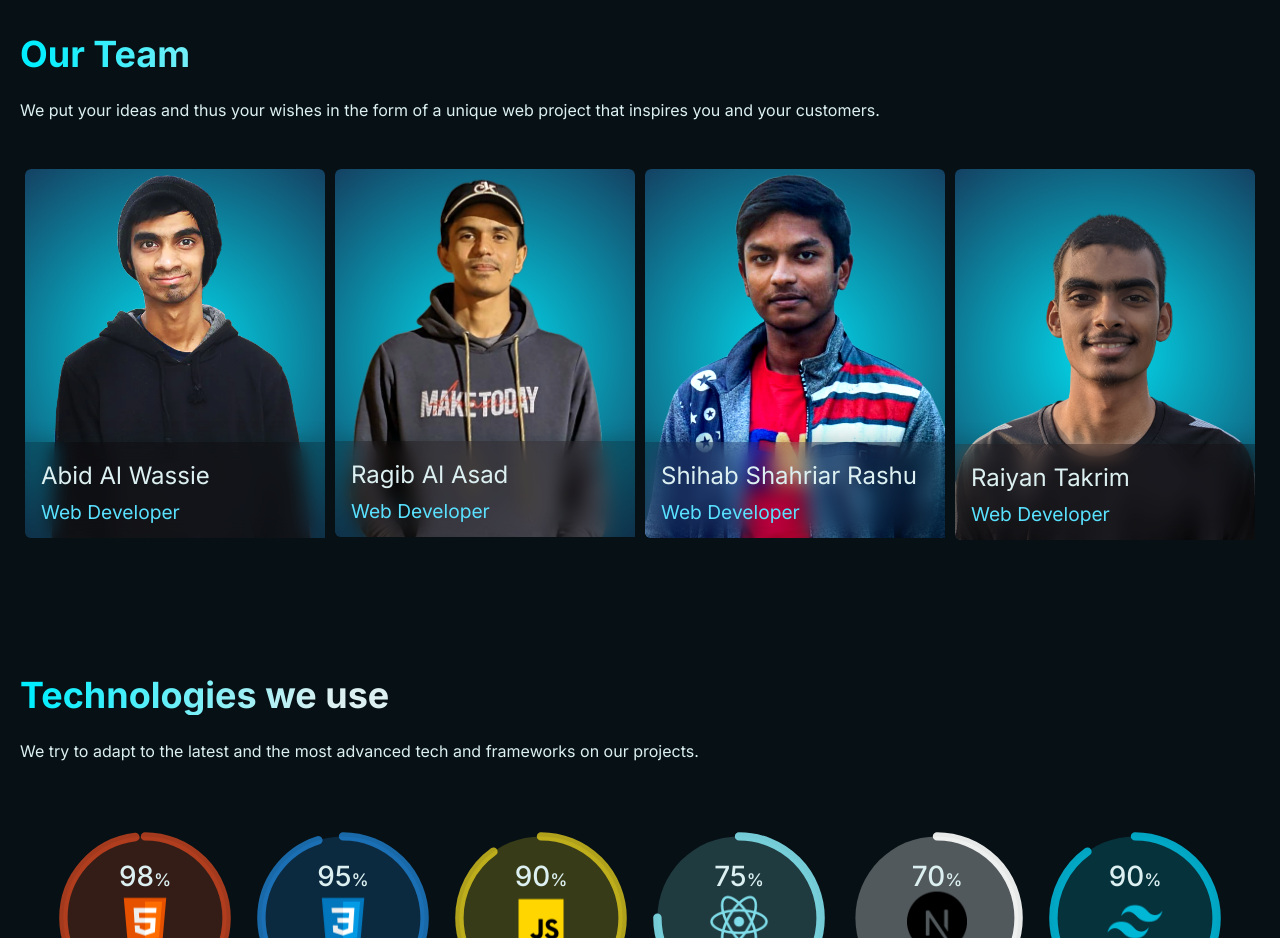
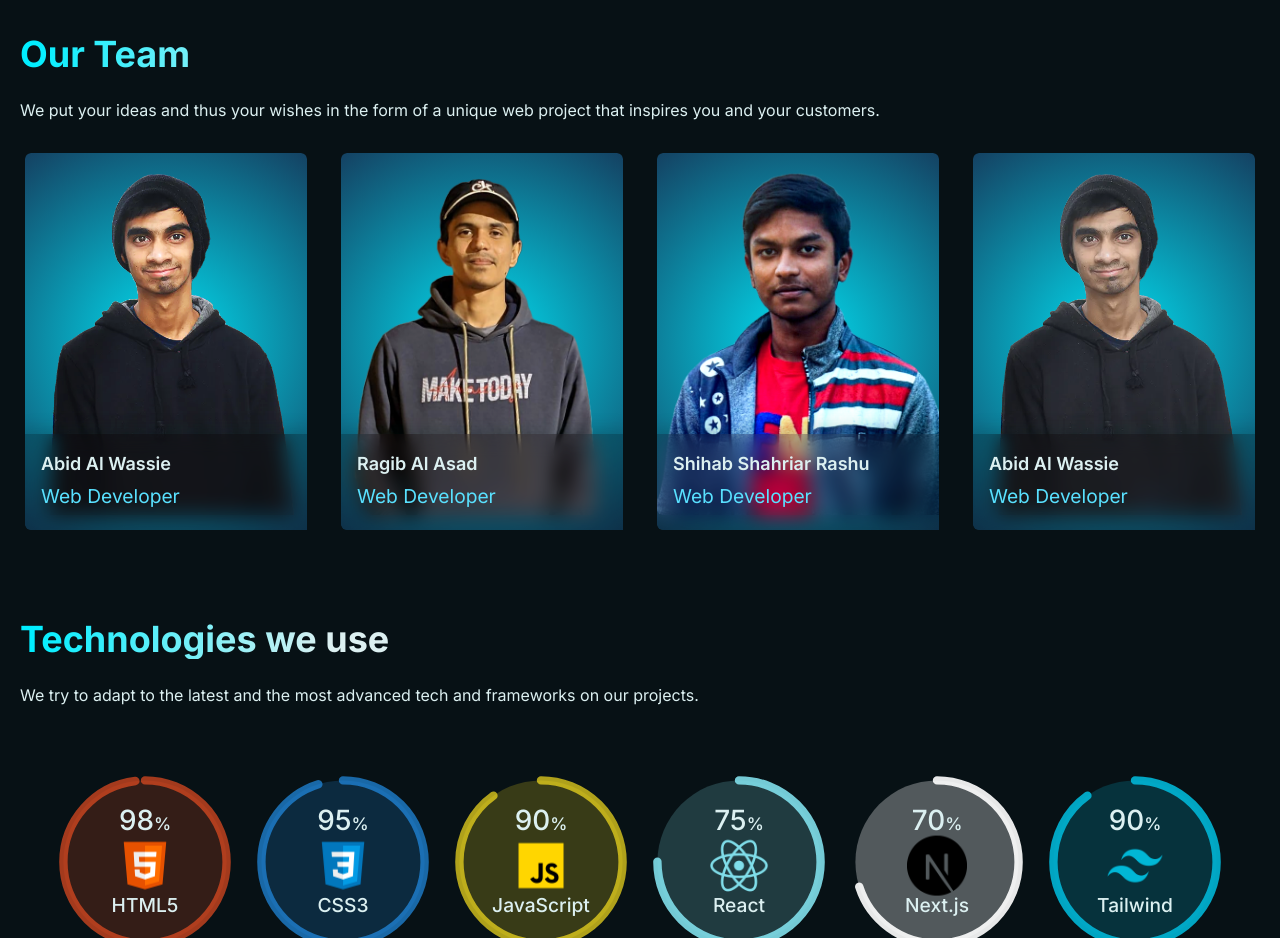
Before and after one commit to DEVELEVEN-io/develeven-io, a Next.js app: page / in a window 1280 px wide. Shown: the part 1820-2758 px from the top of the page. Built offline with nearby package versions, Linux system fonts and the light colour scheme.

Commit message:
making the team member cards dynamically generate

```diff
--- a/components/Team/Team.jsx
+++ b/components/Team/Team.jsx
@@ -1,88 +1,85 @@
 import { images } from "../../constants";
 import Image from 'next/image';
-import { FaLinkedin, FaGithub, FaYoutube, FaGlobe, FaFacebook, FaTelegram } from 'react-icons/fa';
+import { FaLinkedin, FaGithub, FaYoutube, FaGlobe } from 'react-icons/fa';
+
+const teamMembers = [
+  {
+    name: "Abid Al Wassie",
+    image: images.portrait_abid_md,
+    title: "Web Developer",
+    description: "Abid Al Wassie is a Senior Developer at DevEleven-io. He is a Full-Stack Developer. He is the creator of oneManDev.",
+    links: {
+      website: "https://abidalwassie.me",
+      github: "https://github.com/AbidAlWassie",
+      youtube: "https://youtube.com/@oneManDev",
+      linkedin: "https://www.linkedin.com/in/abidalwassie"
+    }
+  },
+  {
+    name: "Ragib Al Asad",
+    image: images.portrait_ragib_md,
+    title: "Web Developer",
+    description: "Ragib Al Asad is a senior backend developer of DevEleven-io with 4+ years of experience. He is the founder of DevEleven.",
+    links: {
+      website: "https://facebook.com/ragibalasad",
+      github: "https://github.com/ragibalasad",
+      youtube: "https://youtube.com/@ragibalasad",
+      linkedin: "https://www.linkedin.com/in/ragibalasad"
+    }
+  },
+  {
+    name: "Shihab Shahriar Rashu",
+    image: images.portrait_rashu_md,
+    title: "Web Developer",
+    description: "Shihab Shahriar Rashu is one of the team members of DevEleven-io. He is a web developer specializing in JavaScript and Python programming languages.",
+    links: {
+      website: "https://facebook.com/mdshihabshahriar.rashu",
+      github: "https://github.com/muhammadshihab",
+      youtube: "https://youtube.com/",
+      linkedin: "https://www.linkedin.com/"
+    }
+  },
+  {
+    name: "Abid Al Wassie",
+    image: images.portrait_1_md,
+    title: "Web Developer",
+    description: "Abid Al Wassie is the senior developer of DevEleven-io. He is a full stack developer with 4+ years of experience. He is the creator of oneManDev.",
+    links: {
+      website: "https://abidalwassie.me",
+      github: "https://github.com/AbidAlWassie",
+      youtube: "https://youtube.com/@oneManDev",
+      linkedin: "https://www.linkedin.com/in/abidalwassie"
+    }
+  }
+];
+
 const Team = () => {
   return (
     <section id="team" className="container flex flex-col justify-between mx-auto mt-14 w-full">
       <h2 className="text-4xl font-bold text-gradient my-2">Our Team</h2>
       <p className="my-4">We put your ideas and thus your wishes in the form of a unique web project that inspires you and your customers.</p>
 
-      <div className="memberCards row flex flex-row my-4">
-
-        <div className="memberCard bg-bglight rounded-t-md rounded-l-md rounded-b-none flex flex-col mx-auto">
-          <Image src={images.portrait_abid_md} alt="Logo" width={300} height={300}/>
-          <div className="memberGradient absolute inset-0 rounded-t-md rounded-l-md rounded-b-none" />
-          <div className="memberInfo flex flex-col mx-auto">
-            <span className="memberName mb-1">Abid Al Wassie</span>
-            <span className="memberTitle text-highlight my-0">Web Developer</span>
-            <div className="memberDesc">
-              <p className="memberText">Abid Al Wassie is a Senior Developer at DevEleven-io. He&apos; a Full-Stack Developer. He is the creator of <a className="text-cyanblue underline font-semibold" href="https://youtube.com/@oneManDev" target="_blank">oneManDev</a>.</p>
-              <ul className="memberLinks flex">
-                <li className="memberLink text-4xl mx-auto px-4 pb-4 pt-8"><a href="https://abidalwassie.me" target="_blank"><FaGlobe /></a></li>
-                <li className="memberLink text-4xl mx-auto px-4 pb-4 pt-8"><a href="https://github.com/AbidAlWassie" target="_blank"><FaGithub /></a></li>
-                <li className="memberLink text-4xl mx-auto px-4 pb-4 pt-8"><a href="https://youtube.com/@oneManDev" target="_blank"><FaYoutube /></a></li>
-                <li className="memberLink text-4xl mx-auto px-4 pb-4 pt-8"><a href="https://www.linkedin.com/in/abidalwassie" target="_blank"><FaLinkedin /></a></li>
-              </ul>
+      <div className="memberCards grid grid-cols-1 md:grid-cols-2 lg:grid-cols-4 gap-6">
+        {teamMembers.map((member, index) => (
+          <div key={index} className="memberCard bg-bglight rounded-t-md rounded-l-md rounded-b-none flex flex-col mx-auto relative">
+            <Image src={member.image} alt={member.name} width={300} height={300} className="object-cover rounded-t-md rounded-l-md rounded-b-none" />
+            <div className="memberGradient absolute inset-0 rounded-t-md rounded-l-md rounded-b-none" />
+            <div className="memberInfo flex flex-col mx-auto p-4">
+              <span className="memberName mb-1 text-lg font-semibold">{member.name}</span>
+              <span className="memberTitle text-highlight mb-2">{member.title}</span>
+              <div className="memberDesc">
+                <p className="memberText text-sm">{member.description}</p>
+                <ul className="memberLinks flex gap-4">
+                  <li className="memberLink"><a href={member.links.website} target="_blank" rel="noopener noreferrer"><FaGlobe /></a></li>
+                  <li className="memberLink"><a href={member.links.github} target="_blank" rel="noopener noreferrer"><FaGithub /></a></li>
+                  <li className="memberLink"><a href={member.links.youtube} target="_blank" rel="noopener noreferrer"><FaYoutube /></a></li>
+                  <li className="memberLink"><a href={member.links.linkedin} target="_blank" rel="noopener noreferrer"><FaLinkedin /></a></li>
+                </ul>
+              </div>
             </div>
           </div>
-        </div>
-
-        <div className="memberCard bg-bglight rounded-t-md rounded-l-md rounded-b-none flex flex-col mx-auto">
-          <Image src={images.portrait_ragib_md} alt="Logo" width={300} height={300}/>
-          <div className="memberGradient absolute inset-0 rounded-t-md rounded-l-md rounded-b-none" />
-          <div className="memberInfo flex flex-col mx-auto">
-          <span className="memberName mb-1">Ragib Al Asad</span>
-            <span className="memberTitle text-highlight my-0">Web Developer</span>
-            <div className="memberDesc">
-              <p className="memberText">Ragib Al Asad is a Senior Backend Developer at DevEleven-io and the founder of DevEleven. specializes in backend web technologies, particularly FastAPI.</p>
-              <ul className="memberLinks flex">
-                <li className="memberLink text-4xl mx-auto px-4 pb-4 pt-8"><a href="https://facebook.com/ragibalasad" target="_blank"><FaFacebook /></a></li>
-                <li className="memberLink text-4xl mx-auto px-4 pb-4 pt-8"><a href="https://github.com/ragibalasad" target="_blank"><FaGithub /></a></li>
-                <li className="memberLink text-4xl mx-auto px-4 pb-4 pt-8"><a href="https://youtube.com/@ragibalasad" target="_blank"><FaYoutube /></a></li>
-                <li className="memberLink text-4xl mx-auto px-4 pb-4 pt-8"><a href="https://www.linkedin.com/in/ragibalasad" target="_blank"><FaLinkedin /></a></li>
-              </ul>
-            </div>
-          </div>
-        </div>
-
-        <div className="memberCard bg-bglight rounded-t-md rounded-l-md rounded-b-none flex flex-col mx-auto">
-          <Image src={images.portrait_rashu_md} alt="Logo" width={300} height={300}/>
-          <div className="memberGradient absolute inset-0 rounded-t-md rounded-l-md rounded-b-none" />
-          <div className="memberInfo flex flex-col mx-auto">
-          <span className="memberName mb-1">Shihab Shahriar Rashu</span>
-            <span className="memberTitle text-highlight my-0">Web Developer</span>
-            <div className="memberDesc">
-              <p className="memberText">Shihab Shahriar Rashu is a web developer at DevEleven-io. He&apos;s an integral part of the development team, with expertise in JavaScript and Python.</p>
-              <ul className="memberLinks flex">
-                <li className="memberLink text-4xl mx-auto px-4 pb-4 pt-8"><a href="https://facebook.com/mdshihabshahriar.rashu" target="_blank"><FaFacebook/></a></li>
-                <li className="memberLink text-4xl mx-auto px-4 pb-4 pt-8"><a href="https://github.com/muhammadshihab" target="_blank"><FaGithub /></a></li>
-                <li className="memberLink text-4xl mx-auto px-4 pb-4 pt-8"><a href="https://youtube.com/" target="_blank"><FaYoutube /></a></li>
-                <li className="memberLink text-4xl mx-auto px-4 pb-4 pt-8"><a href="https://www.linkedin.com/" target="_blank"><FaLinkedin /></a></li>
-              </ul>
-            </div>
-          </div>
-        </div>
-
-        <div className="memberCard bg-bglight rounded-t-md rounded-l-md rounded-b-none flex flex-col mx-auto">
-          <Image src={images.portrait_raiyan_md} alt="Logo" width={300} height={300}/>
-          <div className="memberGradient absolute inset-0 rounded-t-md rounded-l-md rounded-b-none" />
-          <div className="memberInfo flex flex-col mx-auto">
-          <span className="memberName mb-1">Raiyan Takrim</span>
-            <span className="memberTitle text-highlight my-0">Web Developer</span>
-            <div className="memberDesc">
-              <p className="memberText">Raiyan Takrim  is a frontend developer at DevEleven-io. He posseses experties in HTML, CSS, JS, Python, React etc.</p>
-              <ul className="memberLinks flex">
-                <li className="memberLink text-4xl mx-auto px-4 pb-4 pt-8"><a href="https://facebook.com/raiyan.takrim3" target="_blank"><FaFacebook /></a></li>
-                <li className="memberLink text-4xl mx-auto px-4 pb-4 pt-8"><a href="https://github.com/raiyan-takrim" target="_blank"><FaGithub /></a></li>
-                <li className="memberLink text-4xl mx-auto px-4 pb-4 pt-8"><a href="https://youtube.com/" target="_blank"><FaYoutube /></a></li>
-                <li className="memberLink text-4xl mx-auto px-4 pb-4 pt-8"><a href="https://t.me/raiyan_takrim" target="_blank"><FaTelegram /></a></li>
-              </ul>
-            </div>
-          </div>
-        </div>
-
+        ))}
       </div>
-
     </section>
   );
 };
```
